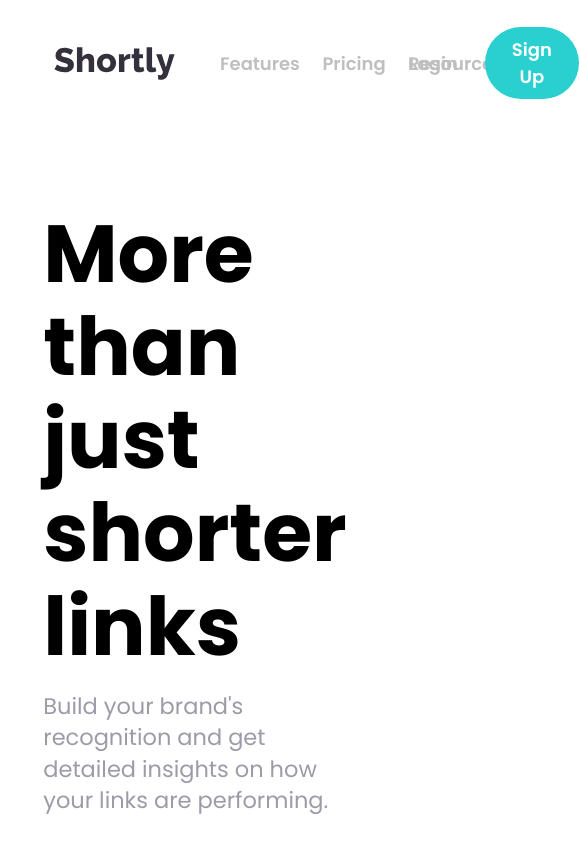
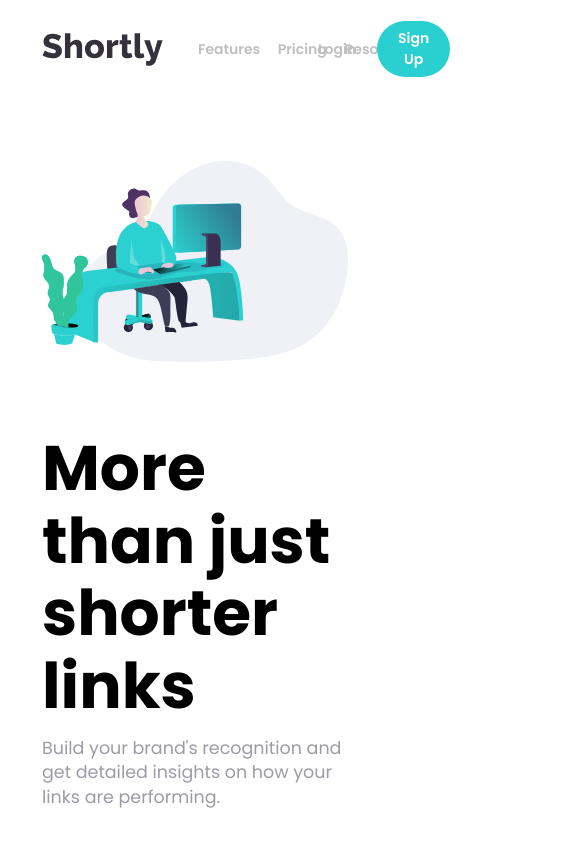
Before and after one commit to qianzhong516/url-shortener, a Next.js app: page / in a window 390 px wide. Shown: the top 842 px of the page, 579 px wide, since content can reach past the window. Built offline with nearby package versions, Linux system fonts and the light colour scheme.

Commit message:
make font size responsive

```diff
--- a/app/components/hero.tsx
+++ b/app/components/hero.tsx
@@ -2,7 +2,7 @@
 import Image from 'next/image';
 
 export default function heroSection() {
-    return <section className='flex flex-wrap items-center px-12 pt-24 pb-36 gap-20 max-w-lg'>
+    return <section className='flex flex-wrap-reverse items-center px-12 pt-24 pb-36 gap-20 max-w-lg'>
         <div className='flex-1'>
             <h1 className='text-7xl font-bold mb-4'>More than just shorter links</h1>
             <p className='text-xl text-gray-violet'>Build your brand&apos;s recognition and get detailed insights on how your links are performing.</p>
--- a/app/globals.css
+++ b/app/globals.css
@@ -4,7 +4,7 @@
 
 :root {
   --foreground-rgb: 0, 0, 0;
-  font-size: 18px;
+  font-size: clamp(14px, 1vw, 18px);
 }
 
 * {
```
